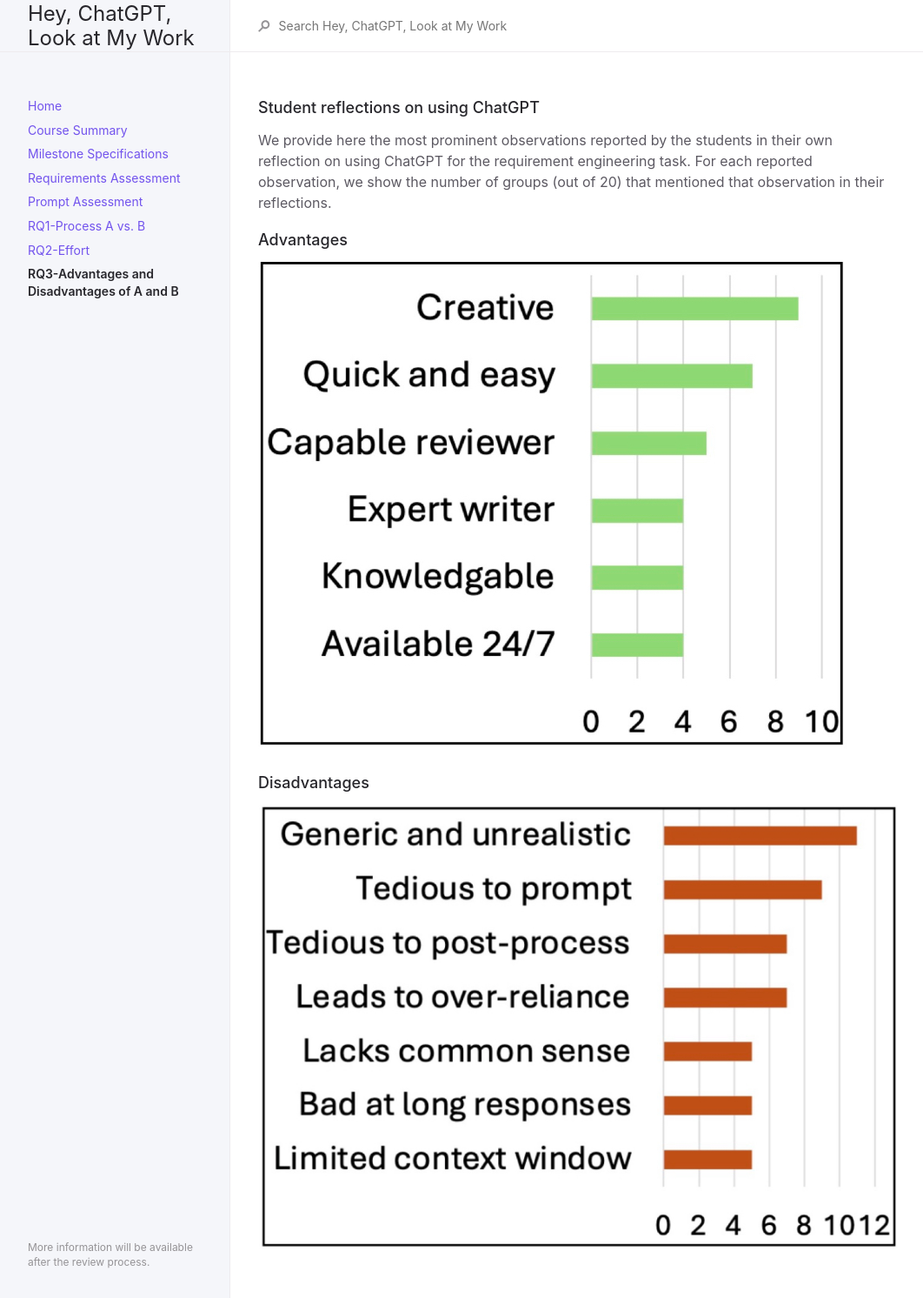
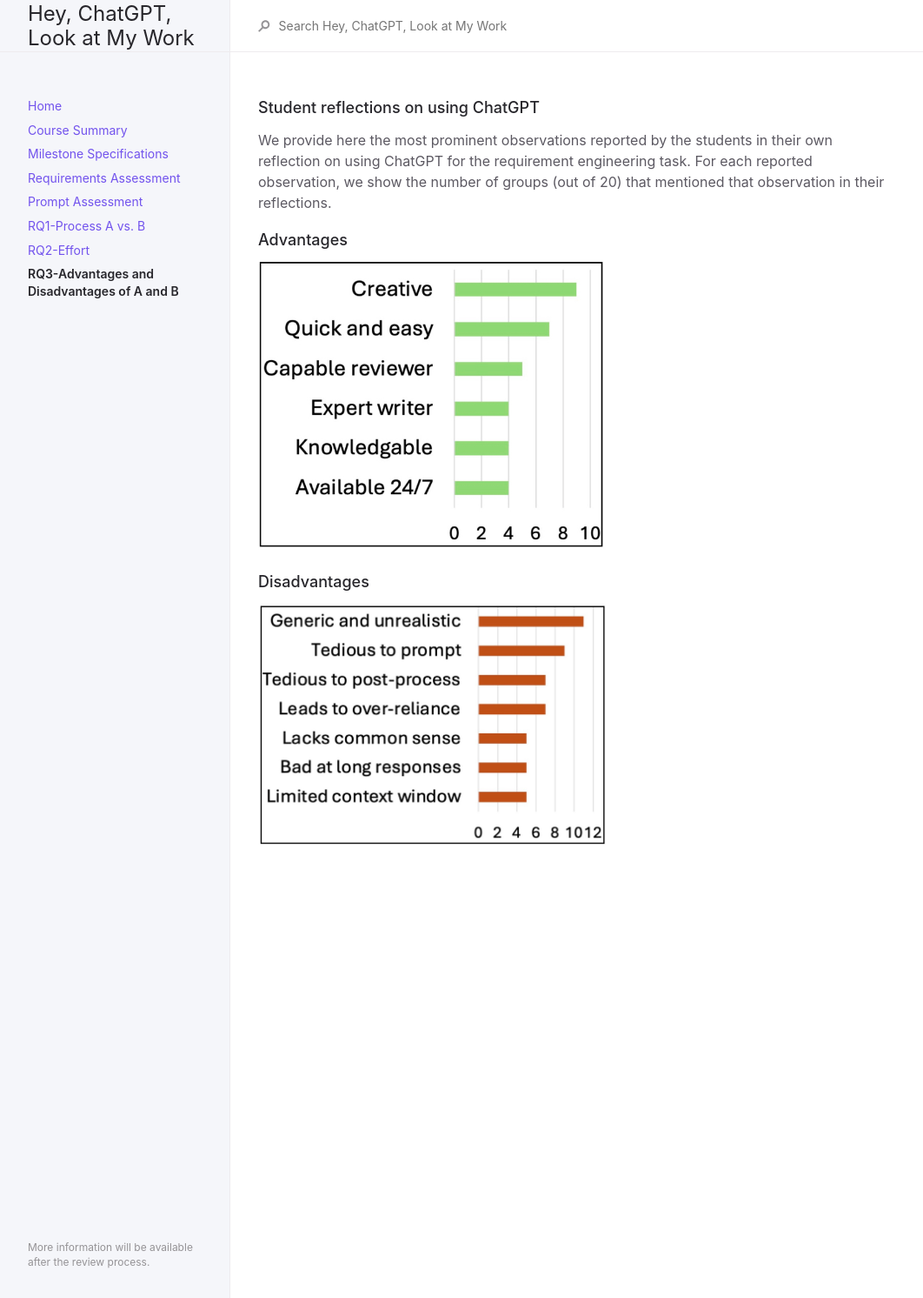
Before and after one commit to anonymousresearcher2020/anonymousresearcher2020.github.io, a Jekyll site: the page built from docs/RQ3.md, in a window 1280 px wide. Shown: the whole page at 87% size, without its empty margins (107-1169 px from the left). Built offline with Jekyll 4.4.1, drawn with Linux system fonts in a browser that asks for light colours.

Commit message:
refactoring

```diff
--- a/docs/RQ3.md
+++ b/docs/RQ3.md
@@ -11,7 +11,7 @@ We provide here the most prominent observations reported by the students in thei
 For each reported observation, we show the number of groups (out of 20) that mentioned that observation in their reflections.
 
 ### Advantages
-![image](../img/reflection-adv.jpg)
+<img src="../img/reflection-adv.jpg" alt="Advantages" width="400" height="200">
 
 ### Disadvantages
-![image](../img/reflection-dis.jpg)
+<img src="../img/reflection-dis.jpg" alt="Disadvantages" width="400" height="200">
```
